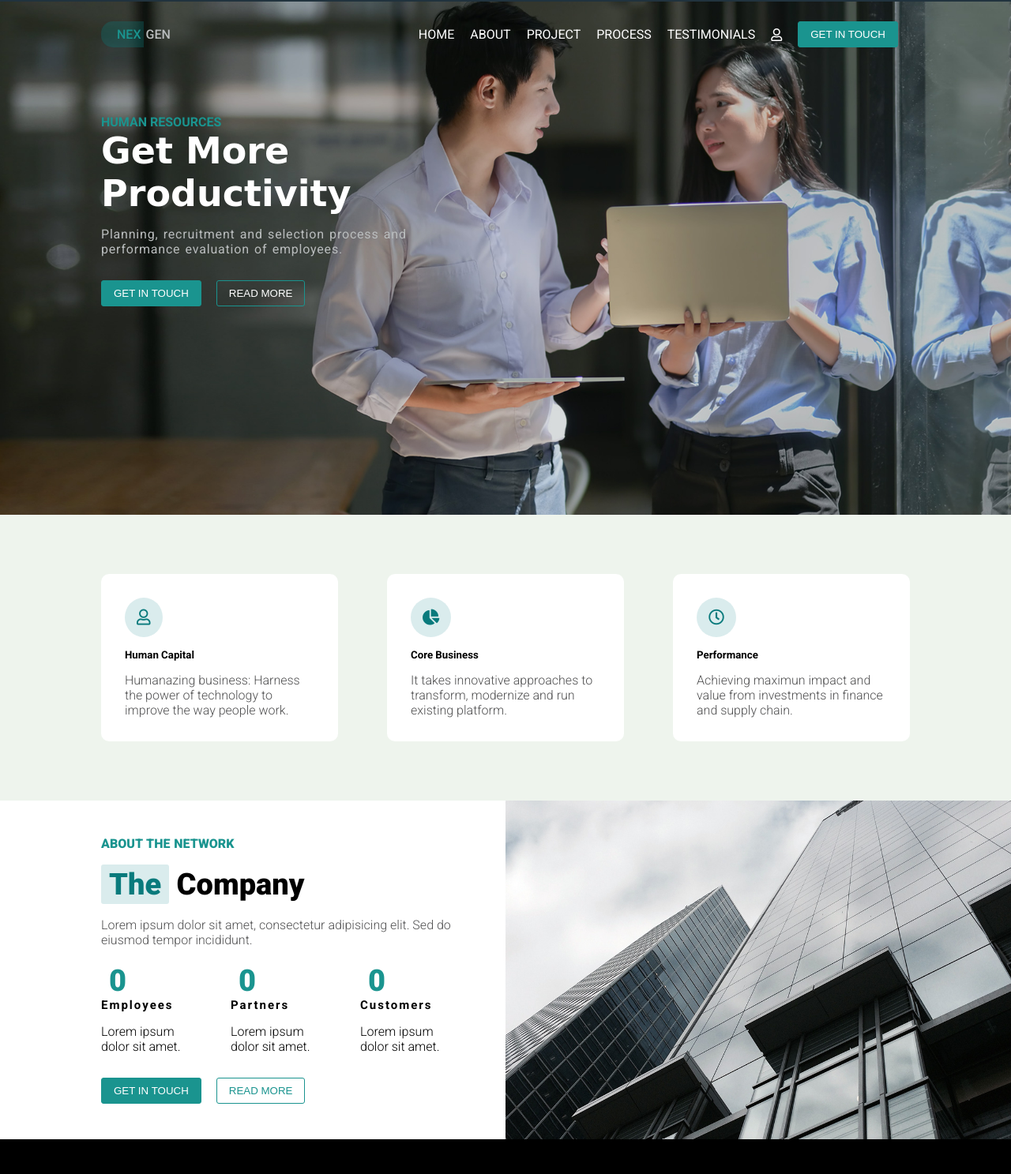
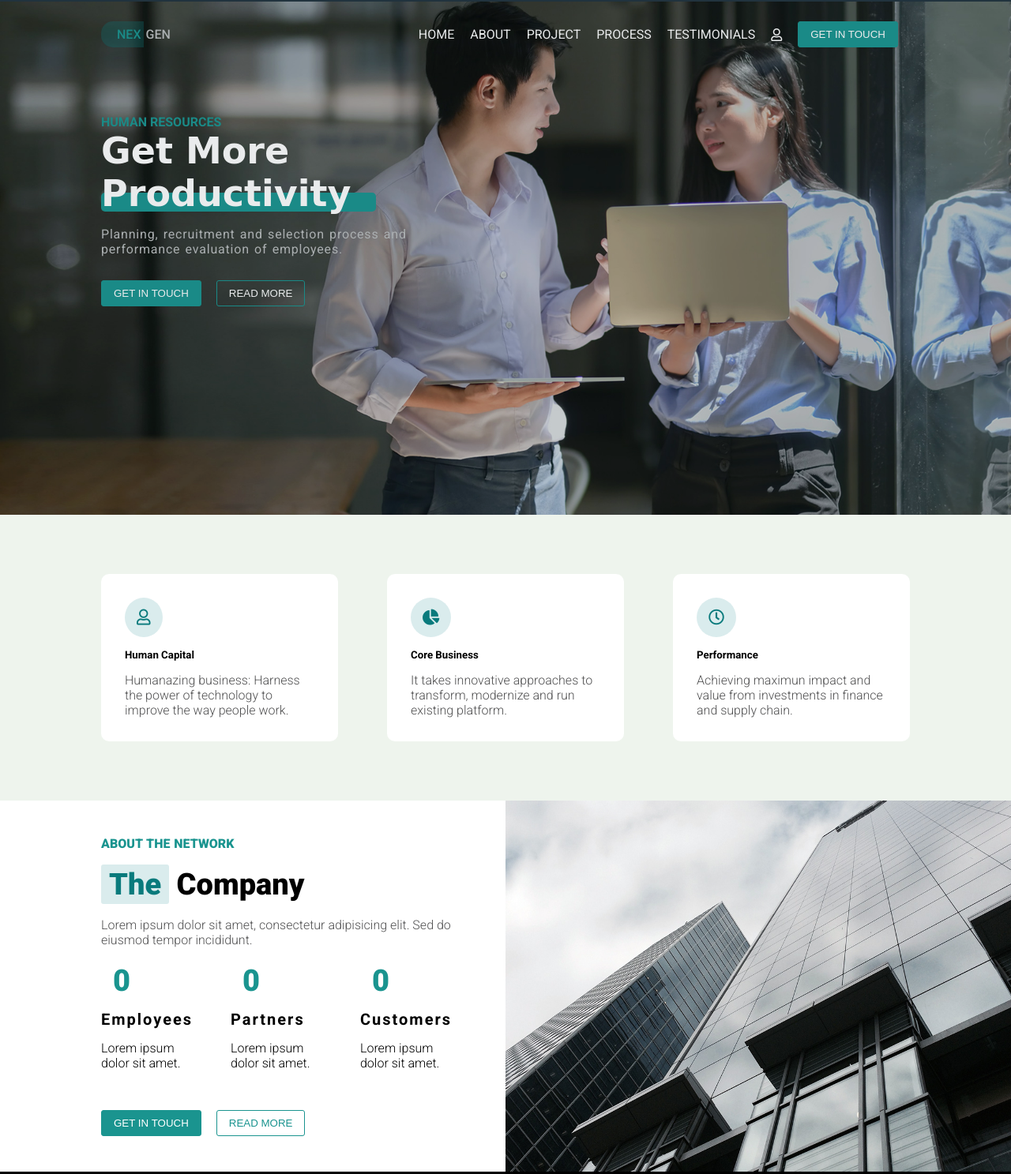
Before and after one commit to FrancescaLai/proj-html-vuejs, a website: page index.html in a window 1280 px wide. Shown: the part 44-1531 px from the top of the page at 79% size. Drawn offline with nearby package versions, Linux system fonts and the light colour scheme; a web font is replaced by a local one.

Commit message:
Green bar below hero text: added

```diff
--- a/index.html
+++ b/index.html
@@ -27,7 +27,7 @@
       <nav v-for="(data, index) in companyInfo" class="top-navbar">
         <div class="nav-left">
           <i class="fas fa-clock"></i>
-          <p>Open Hours:<span>{{ data.openingDays }}</span> - <span>{{ data.openingHours }}</span> </p>
+          <p>Open Hours: <span>{{ data.openingDays }}</span> - <span>{{ data.openingHours }}</span> </p>
         </div>
         <div class="nav-right">
           <div class="contact-info">
@@ -64,7 +64,7 @@
         <div class="hero-content">
           <div class="content">
             <h4>HUMAN RESOURCES</h4>
-            <h1>Get More <span>Productivity</span></h1>
+            <h1>Get More Productivity</h1>
             <p class="hero-text">Planning, recruitment and selection process and performance evaluation of employees. </p>
             <div class="buttons">
               <button class="btn btn-full" type="button" name="button">GET IN TOUCH</button>
@@ -74,7 +74,6 @@
         </div>
         <!-- Hero content -->
       </div>
-      <div class="overlay"></div>
       <!-- /Hero -->
     </header>
 
--- a/js/script.js
+++ b/js/script.js
@@ -78,4 +78,5 @@ var app = new Vue({
       }
     ]
   }
-});
+}
+);
--- a/src/partials/_hero.scss
+++ b/src/partials/_hero.scss
@@ -3,6 +3,8 @@
   background-image: url('../img/bg-4.jpg');
   background-size: cover;
   background-repeat: no-repeat;
+  opacity: 0.9;
+
 
   .bottom-navbar{
     display: flex;
@@ -42,13 +44,24 @@
   }
 
   .hero-content{
-    height: 200px;
     max-width: $small_container;
     margin: auto;
     margin-top: 85px;
 
     .content{
       width: 40%;
+      position: relative;
+
+      &::before{
+        content: "";
+        display: block;
+        width: 85%;
+        height: 24px;
+        background-image: url('../img/sfondo.png');
+        position: absolute;
+        bottom: 120px;
+        border-radius: 5px;
+      }
 
       h4{
         color: $main_color_green;
@@ -62,7 +75,9 @@
         font-family: 'Dela Gothic One', cursive;
         font-size: $font_big;
         color: $main_color_white;
+        position: relative;
       }
+
 
       .hero-text{
         margin-top: 15px;
--- a/src/partials/_section2.scss
+++ b/src/partials/_section2.scss
@@ -29,26 +29,25 @@
       .mini-bottom{
         .column{
           float: left;
-          width: calc(100% / 3);
-          padding-right: 50px;
+          width: calc((100% / 3) - 10px);
+          margin: 0px 10px 20px 0px;
 
           .statistics{
             color: $main_color_green;
             font-size: $font_medium;
             font-weight: $font_strong;
-            margin-left: 10px;
+            margin: 0px 0px 15px 15px;
           }
 
           h5{
             padding-bottom: 15px;
             letter-spacing: 2px;
-            font-size: 15px;
+            font-size: 20px;
+          }
+          p{
+            padding-right: 22px;
           }
         }
-
-        // .column:last-of-type{
-        //   padding-right: 0px;
-        // }
 
         .btn-empty{
           color: $main_color_green;
--- a/src/partials/_section3.scss
+++ b/src/partials/_section3.scss
@@ -50,7 +50,7 @@
       img{
           width: 100%;
           border-radius: $box_border_radius;
-          filter: brightness(0.8);
+          filter: brightness(0.5);
         }
 
         .overlay{
```
Also changed, not shown: dist/app.css, img/sfondo.png (added).
